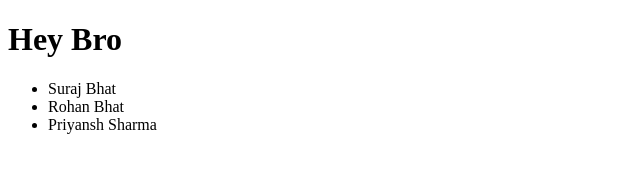
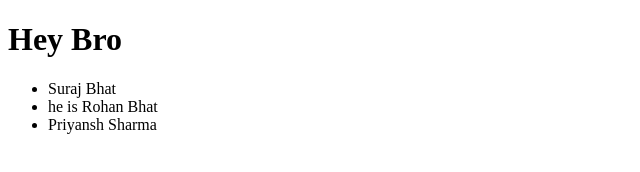
Before and after one commit to surajbhat02/newGitTest, a plain HTML site: page index.html in a window 1280 px wide. Shown: the full height of the page, 0-640 px from the left. Drawn offline with Linux system fonts and the light colour scheme.

Commit message:
made changes

```diff
--- a/index.html
+++ b/index.html
@@ -8,7 +8,7 @@
 	<h1>Hey Bro</h1>
 	<ul>
 		<li>Suraj Bhat</li>
-		<li>Rohan Bhat</li>
+		<li>he is Rohan Bhat</li>
 		<li>Priyansh Sharma</li>
 	</ul>
 
```
